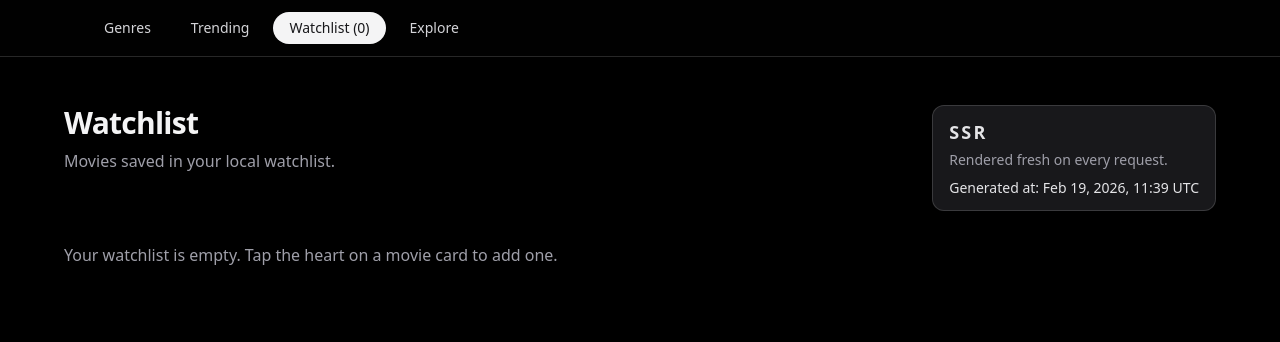
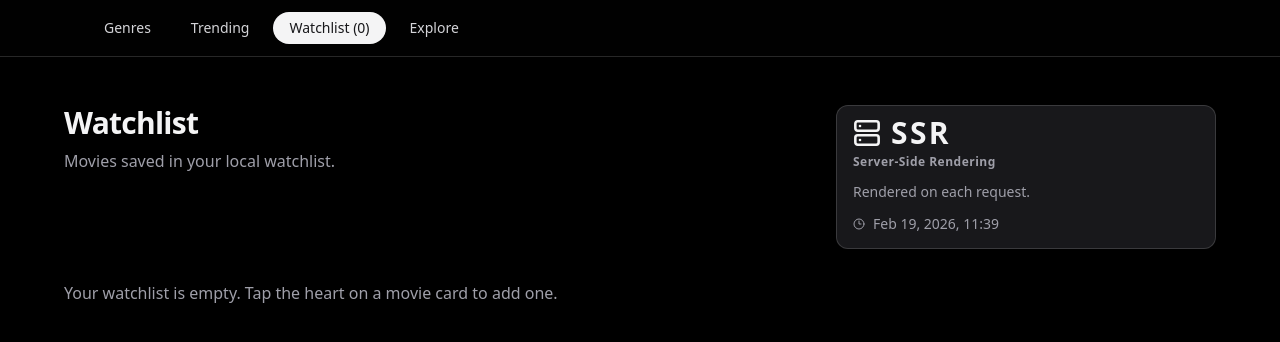
Before and after one commit to SilviuIordache/nextjs-rendering-modes, a Next.js app: page /watchlist in a window 1280 px wide. Shown: the top 342 px of the page. Built offline with nearby package versions, Linux system fonts and the light colour scheme.

Commit message:
Add lucide icons to rendering modes

```diff
--- a/app/components/GeneratedAtCard.tsx
+++ b/app/components/GeneratedAtCard.tsx
@@ -1,10 +1,13 @@
 "use client";
 
 import { useEffect, useMemo, useState } from "react";
+import { Clock3, RefreshCw, Server, Wrench } from "lucide-react";
 
 type GeneratedAtCardProps = {
   mode: string;
+  modeFullName: string;
   modeDescription: string;
+  modeIcon: "ssg" | "isr" | "ssr";
   generatedAtIso: string;
   showRelative?: boolean;
 };
@@ -35,7 +38,9 @@ function formatRelative(iso: string) {
 
 export default function GeneratedAtCard({
   mode,
+  modeFullName,
   modeDescription,
+  modeIcon,
   generatedAtIso,
   showRelative = false,
 }: GeneratedAtCardProps) {
@@ -52,17 +57,38 @@ export default function GeneratedAtCard({
     return () => window.clearInterval(intervalId);
   }, [generatedAtIso, showRelative]);
 
+  const ModeIcon = {
+    ssg: Wrench,
+    isr: RefreshCw,
+    ssr: Server,
+  }[modeIcon];
+
   return (
-    <aside className="rounded-xl border border-black/10 bg-white px-4 py-3 shadow-sm dark:border-white/15 dark:bg-zinc-900">
-      <p className="text-lg font-bold uppercase tracking-[0.12em] text-zinc-300 dark:text-zinc-200">
-        {mode}
-      </p>
-      <p className="mt-1 text-sm text-zinc-500 dark:text-zinc-400">
+    <aside className="w-full rounded-xl border border-black/10 bg-white px-4 py-3 shadow-sm sm:w-[380px] dark:border-white/15 dark:bg-zinc-900">
+      <div className="space-y-1.5">
+        <div className="flex items-center gap-2.5">
+          <ModeIcon
+            className="h-7 w-7 text-zinc-100"
+            strokeWidth={2.2}
+            aria-hidden
+          />
+          <p className="text-3xl font-extrabold uppercase leading-none tracking-[0.08em] text-zinc-200 dark:text-zinc-100">
+            {mode}
+          </p>
+        </div>
+        <p className="text-xs font-semibold tracking-[0.04em] text-zinc-500 dark:text-zinc-400">
+          {modeFullName}
+        </p>
+      </div>
+      <p className="mt-3 text-sm text-zinc-400 dark:text-zinc-400">
         {modeDescription}
       </p>
-      <p className="mt-2 text-sm text-zinc-700 dark:text-zinc-200">
-        Generated at: {absolute} UTC
-        {showRelative ? ` (${relative})` : ""}
+      <p className="mt-3 inline-flex items-center gap-2 text-sm text-zinc-500 dark:text-zinc-400">
+        <Clock3 className="h-[12px] w-[12px]" aria-hidden />
+        <span>
+          {absolute}
+          {showRelative ? ` (${relative})` : ""}
+        </span>
       </p>
     </aside>
   );
--- a/app/components/WatchlistButton.tsx
+++ b/app/components/WatchlistButton.tsx
@@ -4,6 +4,7 @@ import {
   toggleWatchlistMovie,
   useWatchlistMovieIds,
 } from "@/app/lib/watchlist";
+import { Heart } from "lucide-react";
 
 type WatchlistButtonProps = {
   movieId: number;
@@ -33,16 +34,12 @@ export default function WatchlistButton({
       title={isInWatchlist ? "Remove from watchlist" : "Add to watchlist"}
       className="absolute right-3 top-3 rounded-full border border-black/15 bg-black/55 p-2 text-white backdrop-blur transition hover:bg-black/70 dark:border-white/20 dark:bg-black/50 dark:hover:bg-black/70"
     >
-      <svg
-        viewBox="0 0 24 24"
+      <Heart
         className={`h-5 w-5 transition ${
           isInWatchlist ? "fill-rose-500 text-rose-500" : "fill-transparent"
         }`}
-        stroke="currentColor"
-        strokeWidth="1.8"
-      >
-        <path d="M12 21s-6.716-4.259-9.2-8.03C.83 9.987 2.07 6.5 5.255 5.485c2.09-.67 4.132.204 5.329 1.786 1.197-1.582 3.24-2.456 5.33-1.786 3.183 1.015 4.424 4.502 2.455 7.485C18.885 16.741 12 21 12 21z" />
-      </svg>
+        strokeWidth={1.8}
+      />
     </button>
   );
 }
--- a/app/genres/[id]/page.tsx
+++ b/app/genres/[id]/page.tsx
@@ -69,7 +69,9 @@ export default async function GenrePage({ params }: GenrePageProps) {
           </div>
           <GeneratedAtCard
             mode="SSG"
-            modeDescription="Rendered at build time only."
+            modeIcon="ssg"
+            modeFullName="Static Site Generation"
+            modeDescription="Built once at deploy time."
             generatedAtIso={generatedAtIso}
             showRelative
           />
--- a/app/genres/page.tsx
+++ b/app/genres/page.tsx
@@ -29,7 +29,9 @@ export default async function GenresPage() {
           </div>
           <GeneratedAtCard
             mode="SSG"
-            modeDescription="Rendered at build time only."
+            modeIcon="ssg"
+            modeFullName="Static Site Generation"
+            modeDescription="Built once at deploy time."
             generatedAtIso={generatedAtIso}
             showRelative
           />
--- a/app/trending/page.tsx
+++ b/app/trending/page.tsx
@@ -28,7 +28,9 @@ export default async function TrendingPage() {
           </div>
           <GeneratedAtCard
             mode="ISR"
-            modeDescription="Regenerated in the background every 60s."
+            modeIcon="isr"
+            modeFullName="Incremental Static Regeneration"
+            modeDescription="Revalidates in background every 60s."
             generatedAtIso={generatedAtIso}
           />
         </header>
--- a/app/watchlist/page.tsx
+++ b/app/watchlist/page.tsx
@@ -20,7 +20,9 @@ export default function WatchlistPage() {
           </div>
           <GeneratedAtCard
             mode="SSR"
-            modeDescription="Rendered fresh on every request."
+            modeIcon="ssr"
+            modeFullName="Server-Side Rendering"
+            modeDescription="Rendered on each request."
             generatedAtIso={generatedAtIso}
           />
         </header>
--- a/package.json
+++ b/package.json
@@ -9,6 +9,7 @@
     "lint": "eslint"
   },
   "dependencies": {
+    "lucide-react": "^0.575.0",
     "next": "16.1.6",
     "react": "19.2.3",
     "react-dom": "19.2.3"
```
Also changed, not shown: 1 other file (tests, documents, lock files or other folders).
